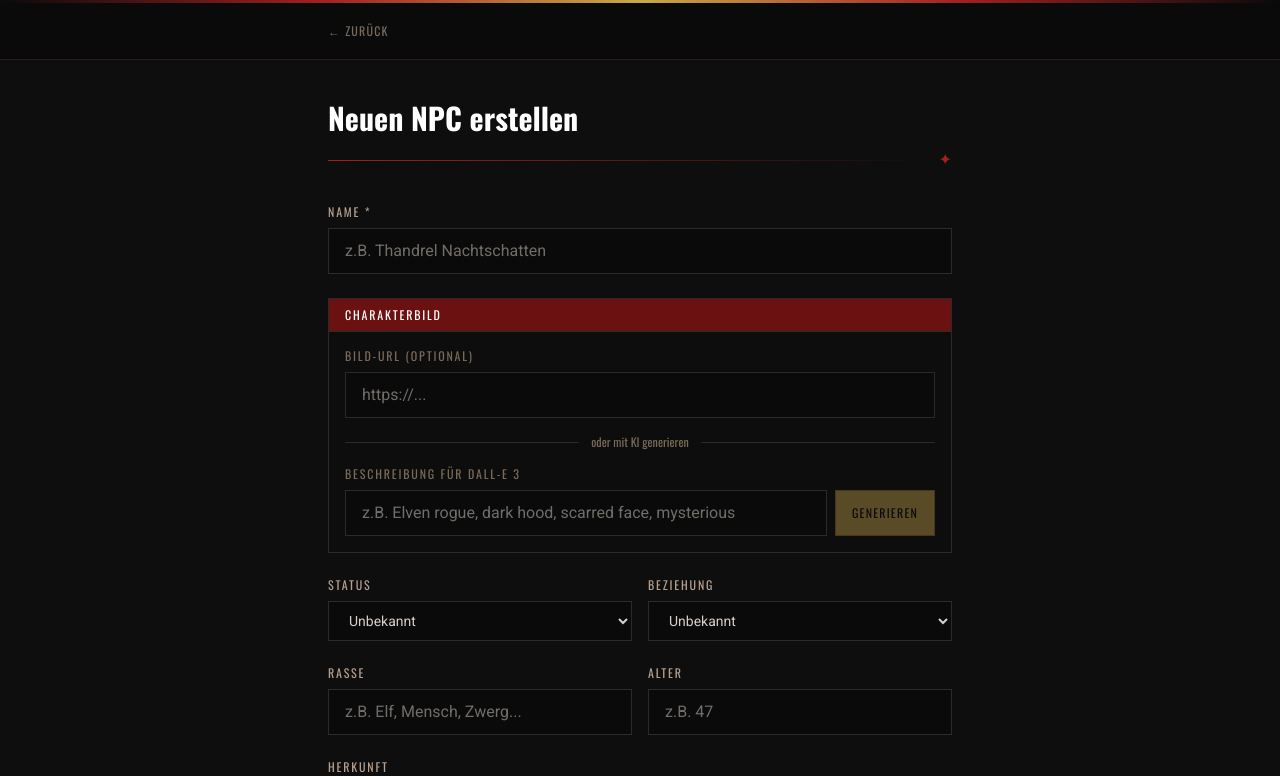
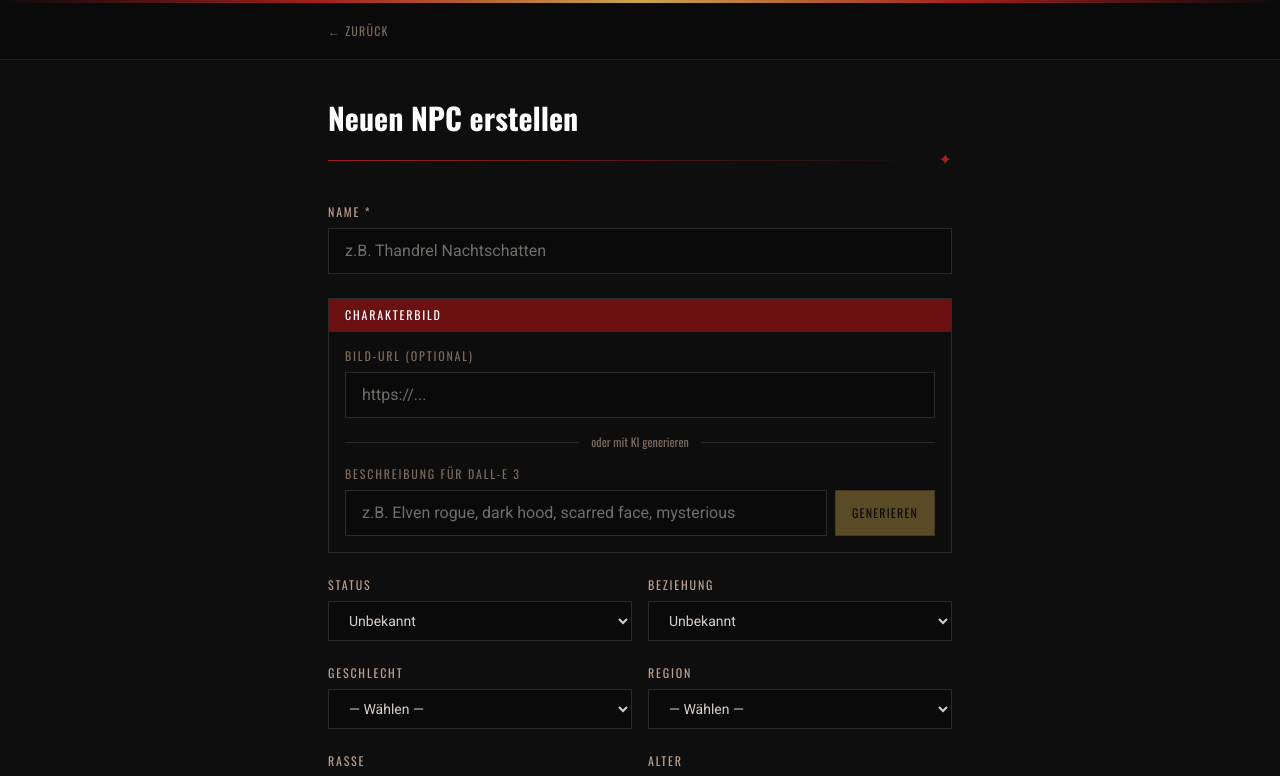
Before and after one commit to arahjin/dnd-npc-tracker, a Next.js app: page /npc/new in a window 1280 px wide. Shown: the top 776 px of the page. Built offline with nearby package versions, Linux system fonts and the light colour scheme.

Commit message:
Feature: Geschlecht + Region Felder, NPC Kompendium entfernt

```diff
--- a/app/npc/[id]/edit/page.tsx
+++ b/app/npc/[id]/edit/page.tsx
@@ -32,8 +32,9 @@ export default async function EditNPC({ params }: { params: Promise<{ id: string
         </div>
         <NPCForm id={id} initial={{
           name: npc.name, image: npc.image ?? "", status: npc.status,
-          beziehung: npc.beziehung, organisationen: npc.organisationen ?? "",
-          alter: npc.alter ?? "", rasse: npc.rasse ?? "", herkunft: npc.herkunft ?? "",
+          beziehung: npc.beziehung, geschlecht: npc.geschlecht ?? "", region: npc.region ?? "",
+          organisationen: npc.organisationen ?? "", alter: npc.alter ?? "",
+          rasse: npc.rasse ?? "", herkunft: npc.herkunft ?? "",
           aktuellePosition: npc.aktuellePosition ?? "", notizen: npc.notizen ?? "",
         }} />
       </div>
--- a/app/npc/[id]/page.tsx
+++ b/app/npc/[id]/page.tsx
@@ -126,12 +126,14 @@ export default async function NPCDetail({ params }: { params: Promise<{ id: stri
                 </h2>
               </div>
               <div className="px-4">
+                <Field label="Geschlecht" value={npc.geschlecht} />
                 <Field label="Rasse" value={npc.rasse} />
                 <Field label="Alter" value={npc.alter} />
+                <Field label="Region" value={npc.region} />
                 <Field label="Herkunft" value={npc.herkunft} />
                 <Field label="Position" value={npc.aktuellePosition} />
                 <Field label="Organisationen" value={npc.organisationen} />
-                {!npc.rasse && !npc.alter && !npc.herkunft && !npc.aktuellePosition && !npc.organisationen && (
+                {!npc.geschlecht && !npc.rasse && !npc.alter && !npc.region && !npc.herkunft && !npc.aktuellePosition && !npc.organisationen && (
                   <p className="py-4 text-sm" style={{ color: "var(--dnd-text-muted)" }}>Keine Details eingetragen.</p>
                 )}
               </div>
--- a/app/page.tsx
+++ b/app/page.tsx
@@ -38,9 +38,6 @@ export default async function Home() {
                 className="object-contain"
                 style={{ filter: "drop-shadow(0 2px 10px rgba(0,0,0,0.9))" }}
               />
-              <p className="font-cinzel font-bold text-sm tracking-[0.25em] uppercase mt-1" style={{ color: "var(--dnd-heading)" }}>
-                NPC Kompendium
-              </p>
             </div>
 
             {/* Add Button */}
--- a/components/NPCForm.tsx
+++ b/components/NPCForm.tsx
@@ -3,13 +3,15 @@
 import { useState } from "react";
 import { useRouter } from "next/navigation";
 import Image from "next/image";
-import { STATUS_OPTIONS, BEZIEHUNG_OPTIONS } from "@/lib/constants";
+import { STATUS_OPTIONS, BEZIEHUNG_OPTIONS, GESCHLECHT_OPTIONS, REGION_OPTIONS } from "@/lib/constants";
 
 type NPCData = {
   name: string;
   image: string;
   status: string;
   beziehung: string;
+  geschlecht: string;
+  region: string;
   organisationen: string;
   alter: string;
   rasse: string;
@@ -25,6 +27,7 @@ type Props = {
 
 const EMPTY: NPCData = {
   name: "", image: "", status: "Unbekannt", beziehung: "Unbekannt",
+  geschlecht: "", region: "",
   organisationen: "", alter: "", rasse: "", herkunft: "", aktuellePosition: "", notizen: "",
 };
 
@@ -84,6 +87,8 @@ export default function NPCForm({ initial, id }: Props) {
       image: form.image.trim() || null,
       status: form.status,
       beziehung: form.beziehung,
+      geschlecht: form.geschlecht || null,
+      region: form.region || null,
       organisationen: form.organisationen.trim() || null,
       alter: form.alter.trim() || null,
       rasse: form.rasse.trim() || null,
@@ -232,6 +237,26 @@ export default function NPCForm({ initial, id }: Props) {
         </div>
       </div>
 
+      {/* Geschlecht + Region */}
+      <div className="grid grid-cols-1 gap-4 sm:grid-cols-2">
+        <div>
+          <label className={labelStyle} style={{ color: "var(--dnd-label)" }}>Geschlecht</label>
+          <select value={form.geschlecht} onChange={(e) => set("geschlecht", e.target.value)}
+            className={inputClass + " font-cinzel text-sm"} style={inputStyle}>
+            <option value="">— Wählen —</option>
+            {GESCHLECHT_OPTIONS.map((g) => <option key={g}>{g}</option>)}
+          </select>
+        </div>
+        <div>
+          <label className={labelStyle} style={{ color: "var(--dnd-label)" }}>Region</label>
+          <select value={form.region} onChange={(e) => set("region", e.target.value)}
+            className={inputClass + " font-cinzel text-sm"} style={inputStyle}>
+            <option value="">— Wählen —</option>
+            {REGION_OPTIONS.map((r) => <option key={r}>{r}</option>)}
+          </select>
+        </div>
+      </div>
+
       {/* Rasse + Alter */}
       <div className="grid grid-cols-1 gap-4 sm:grid-cols-2">
         <div>
--- a/lib/constants.ts
+++ b/lib/constants.ts
@@ -12,3 +12,18 @@ export const BEZIEHUNG_OPTIONS = [
   "Feindlich",
   "Unbekannt",
 ];
+
+export const GESCHLECHT_OPTIONS = [
+  "Männlich",
+  "Weiblich",
+  "Divers",
+];
+
+export const REGION_OPTIONS = [
+  "Kaiserreich Asim",
+  "Königreich Drakenfall",
+  "Freie Inseln von Sangor",
+  "Königreich der Nebelwölfe",
+  "Wogenimperium",
+  "Luxaria",
+];
```
Also changed, not shown: 2 other files (tests, documents, lock files or other folders).
